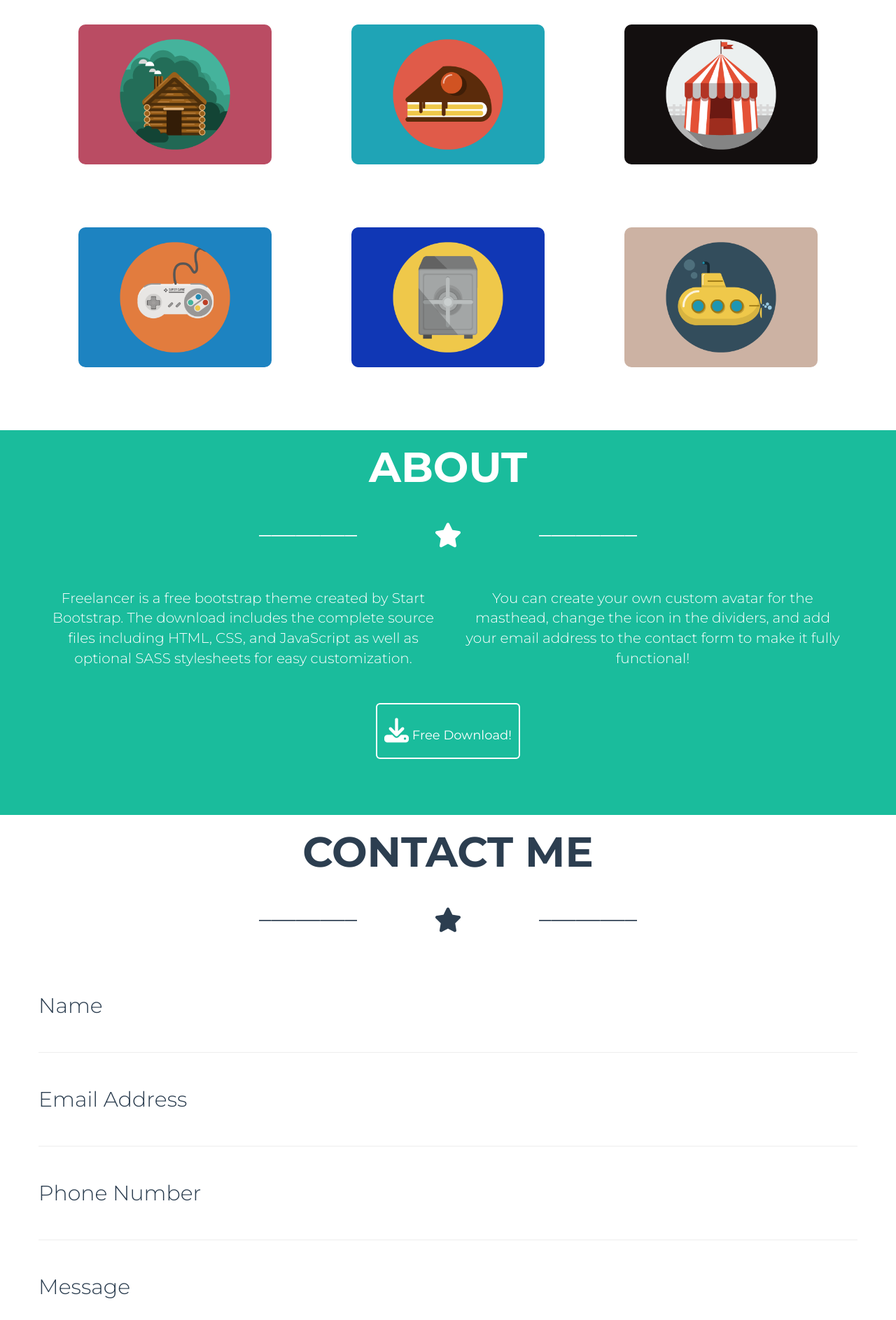
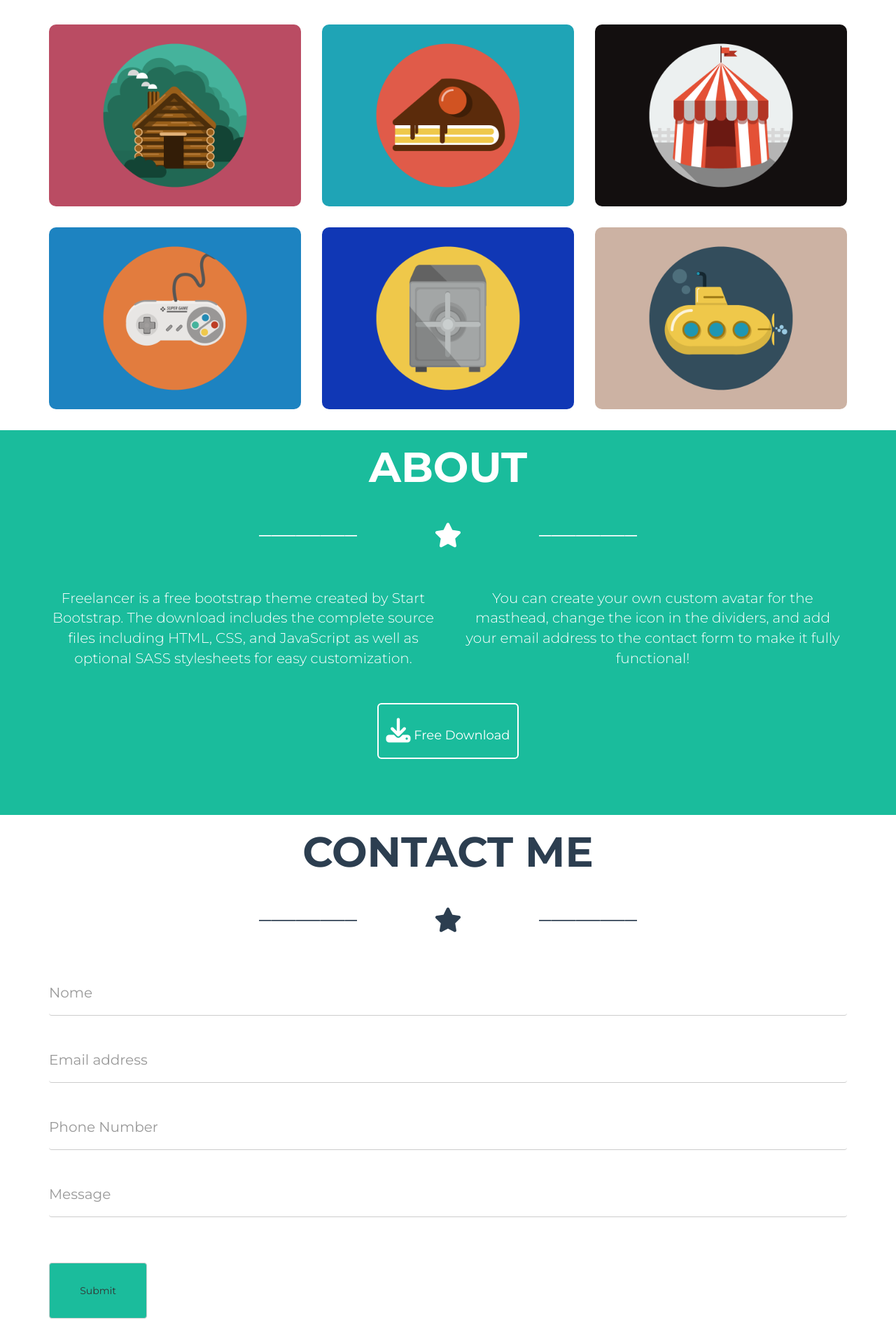
Before and after one commit to MirkoR89/html-css-bootstrap-freelancer, a plain HTML site: page index.html in a window 1280 px wide. Shown: the part 913-2800 px from the top of the page at 70% size. Drawn offline with nearby package versions, Linux system fonts and the light colour scheme.

Commit message:
Nav bar fixed + layover in section portfolio + form in section contact

```diff
--- a/assets/css/style.css
+++ b/assets/css/style.css
@@ -62,19 +62,17 @@ p {
 
 /* header site */
 /* nav bar */
-.navbar-default .navbar-collapse, .navbar-brand  {
-  margin: 20px 0;
-}
-
 .navbar-default .navbar-brand {
   color: white;
   font-size: 25px;
   font-weight: 700;
+  margin: 20px 0;
 }
 
 .navbar-default .navbar-nav > li > a {
   font-weight: 700;
   color: white;
+  margin: 20px 0;
 }
 
 .navbar-default .navbar-nav > li > a:hover {
@@ -85,6 +83,15 @@ p {
   color:white;
 }
 
+.navbar-toggle {
+  margin: 30px;
+  background-color: #1BBC9B;
+}
+
+.navbar-toggle .menu_toggle, .icon-bar {
+  color: white;
+  font-weight: 600;
+}
 /* /nav bar */
 
 /* hero site*/
@@ -128,9 +135,35 @@ p {
 }
 
 .portfolio img {
-  height: 200px;
   border-radius: 10px;
-  margin-bottom: 90px;
+}
+
+.card {
+  position: relative;
+  margin-bottom: 30px;
+}
+
+.portfolio .overley {
+  height: 100%;
+  width: 100%;
+  position: absolute;
+  top: 0;
+  left: 0;
+  border-radius: 10px;
+  background-color: #1ABC9CB8;
+  display: none;
+}
+
+.plus_box {
+  position: absolute;
+  top: 50%;
+  left: 50%;
+  transform: translate(-50%, -50%);
+  color: white;
+}
+
+.card:hover .overley {
+  display: block;
 }
 /* /section porfolio */
 
@@ -153,13 +186,27 @@ p {
   color:black;
   background-color: white;
   border: 2px solid white;
-
 }
 /* /section about me */
 
 /* section contact me */
 .contact_me {
   color: #2C3E50;
+}
+
+.contact_me input {
+  padding: 30px 0;nMW
+  border-radius: none;
+  border-top: none;
+  border-right: none;
+  border-left: none;
+  box-shadow: none;
+}
+
+input::placeholder {
+  color: #1ABC9CB8;
+  font-weight: 400;
+  font-size: 20px;
 }
 
 .contact_me h3 {
--- a/index.html
+++ b/index.html
@@ -18,8 +18,8 @@
       <div class="container-fluid container">
         <!-- Brand and toggle get grouped for better mobile display -->
         <div class="navbar-header">
-          <button type="button" class="navbar-toggle collapsed" data-toggle="collapse" data-target="#bs-example-navbar-collapse-1" aria-expanded="false">
-            <span class="sr-only">Toggle navigation</span>
+          <button type="button" class="navbar-toggle collapsed border_none" data-toggle="collapse" data-target="#bs-example-navbar-collapse-1" aria-expanded="false">
+            <span class="menu_toggle">MENU</span>
             <span class="icon-bar"></span>
             <span class="icon-bar"></span>
             <span class="icon-bar"></span>
@@ -88,26 +88,59 @@
         </div>
         </div>
 
-        <!-- <i class="fas fa-star"></i> -->
+        <div class="row">
+          <div class="col-lg-4 col-md-6 col-sm-12">
+            <div class="card">
+              <div class="overley img-responsive">
+                <div class="plus_box"><i class="fas fa-plus"></i></div>
+              </div>
+              <img class="img-responsive" src="assets/img/cabin.png" alt="">
+            </div>
+          </div>
 
-        <div class="row">
-          <div class="col-lg-4 col-md-6 col-sm-12 text-center">
-            <img src="assets/img/cabin.png" alt="">
+          <div class="col-lg-4 col-md-6 col-sm-12">
+            <div class="card">
+              <div class="overley img-responsive">
+                <div class="plus_box"><i class="fas fa-plus"></i></div>
+              </div>
+              <img class="img-responsive" src="assets/img/cake.png" alt="">
+            </div>
           </div>
-          <div class="col-lg-4 col-md-6 col-sm-12 text-center">
-            <img src="assets/img/cake.png" alt="">
+
+          <div class="col-lg-4 col-md-6 col-sm-12">
+            <div class="card">
+              <div class="overley img-responsive">
+                <div class="plus_box"><i class="fas fa-plus"></i></div>
+              </div>
+              <img class="img-responsive" src="assets/img/circus.png" alt="">
+            </div>
           </div>
-          <div class="col-lg-4 col-md-6 col-sm-12 text-center">
-            <img src="assets/img/circus.png" alt="">
+
+          <div class="col-lg-4 col-md-6 col-sm-12">
+            <div class="card">
+              <div class="overley img-responsive">
+                <div class="plus_box"><i class="fas fa-plus"></i></div>
+              </div>
+              <img class="img-responsive" src="assets/img/game.png" alt="">
+            </div>
           </div>
-          <div class="col-lg-4 col-md-6 col-sm-12 text-center">
-            <img src="assets/img/game.png" alt="">
+
+          <div class="col-lg-4 col-md-6 col-sm-12">
+            <div class="card">
+              <div class="overley img-responsive">
+                <div class="plus_box"><i class="fas fa-plus"></i></div>
+              </div>
+              <img class="img-responsive" src="assets/img/safe.png" alt="">
+            </div>
           </div>
-          <div class="col-lg-4 col-md-6 col-sm-12 text-center">
-            <img src="assets/img/safe.png" alt="">
-          </div>
-          <div class="col-lg-4 col-md-6 col-sm-12 text-center">
-            <img src="assets/img/submarine.png" alt="">
+
+          <div class="col-lg-4 col-md-6 col-sm-12">
+            <div class="card">
+              <div class="overley img-responsive">
+                <div class="plus_box"><i class="fas fa-plus"></i></div>
+              </div>
+              <img class="img-responsive" src="assets/img/submarine.png" alt="">
+            </div>
           </div>
         </div>
       </div>
@@ -141,7 +174,8 @@
 
         <div class="row">
           <div class="col-lg-12 col-sm-12">
-            <button type="button" class="btn btn-default btn-lg"><i class="fas fa-download"></i> Free Download!</button>
+            <button type="button" class="btn btn-default btn-lg">
+              <i class="fas fa-download"></i> Free Download</button>
           </div>
         </div>
       </div>
@@ -161,19 +195,28 @@
             <div id="star">
               <i class="fas fa-star"></i>
             </div>
-        </div>
+          </div>
 
-        <div class="row">
           <div class="col-lg-12">
-            <h3>Name</h3>
-            <hr>
-            <h3>Email Address</h3>
-            <hr>
-            <h3>Phone Number</h3>
-            <hr>
-            <h3>Message</h3>
-            <hr>
-            <button type="button" class="border_none btn btn-primary btn-lg">Send</button>
+            <form>
+              <div class="form-group">
+                <label for="name"></label>
+                <input type="name" class="form-control" id="exampleInputEmail1" placeholder="Nome">
+              </div>
+              <div class="form-group">
+                <label for="email"></label>
+                <input type="email" class="form-control" id="exampleInputPassword1" placeholder="Email address">
+              </div>
+              <div class="form-group">
+                <label for="tel"></label>
+                <input type="tel" class="form-control" id="exampleInputPassword1" placeholder="Phone Number">
+              </div>
+              <div class="form-group">
+                <label for="tel"></label>
+                <input type="text" class="form-control" id="exampleInputPassword1" placeholder="Message">
+              </div>
+              <button type="submit" class="btn btn-default">Submit</button>
+            </form>
           </div>
         </div>
       </div>
```
